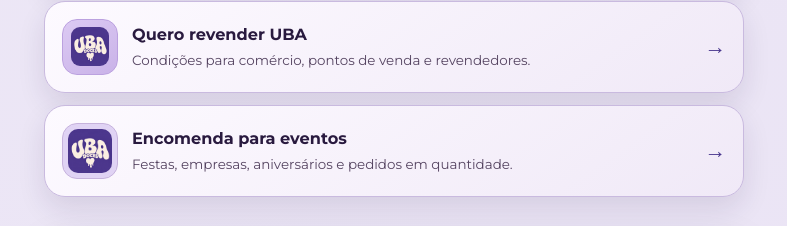
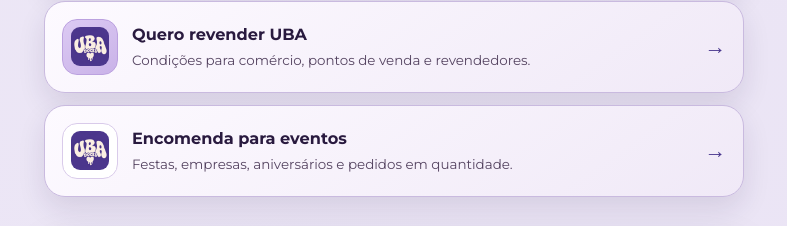
Before and after one commit to ubadoces-cell/uba-link-perfil, a website: page index.html in a window 1280 px wide. Shown: the part 1120-1346 px from the top of the page, without its empty margins (246-1033 px from the left). Drawn offline with Linux system fonts and the light colour scheme; no server answers.

Commit message:
Exibir logo UBA de Eventos em moldura branca

```diff
--- a/uba-atelier-2026.css
+++ b/uba-atelier-2026.css
@@ -162,6 +162,17 @@ h1{
   height:88%;
   border-radius:9px;
 }
+/* Festas e eventos: mesmo arquivo original da UBA, em moldura branca. */
+.card-link .icon.brand-icon-events{
+  background:#ffffff;
+  border-color:#d9cbea;
+  padding:5px;
+}
+.card-link .icon.brand-icon-events img{
+  width:88%;
+  height:88%;
+  border-radius:9px;
+}
 .card-link strong{font-size:1.01rem;line-height:1.3}
 .card-link small{display:block;margin-top:5px;font-size:.84rem;line-height:1.5;color:#554461}
 .arrow{color:#4A388E;font-weight:900;transition:transform .35s var(--uba-ease)}
```
